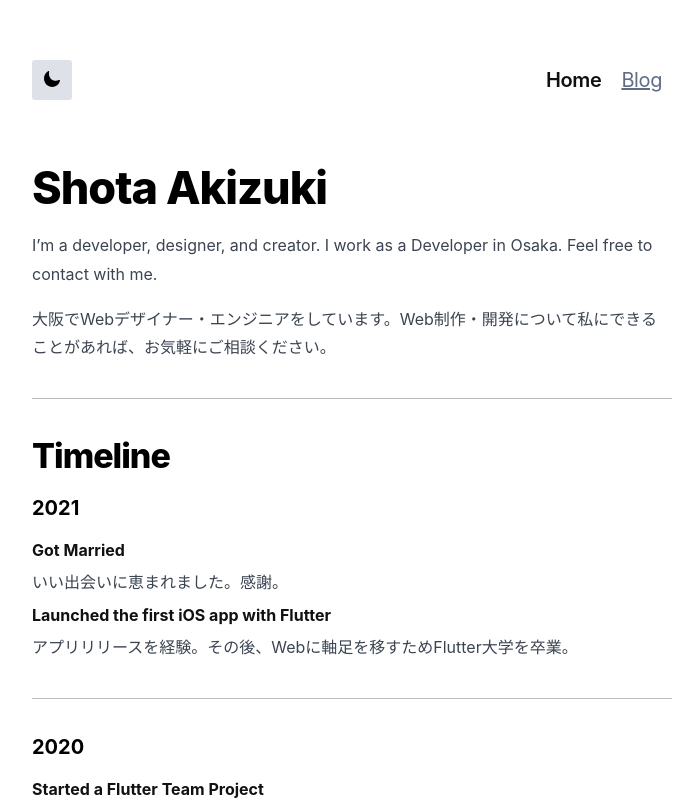
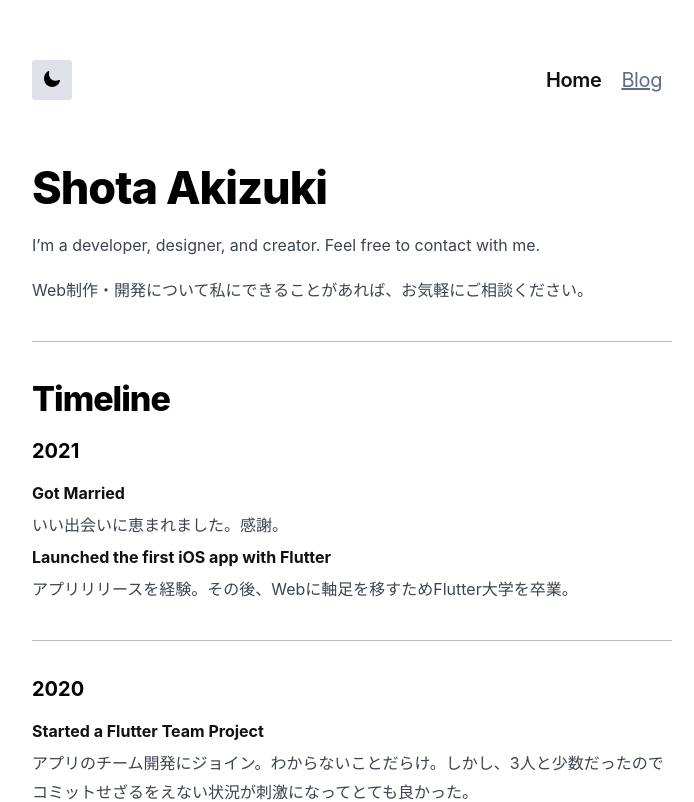
Before and after one commit to shota-akizuki/shota-dev, a Next.js app: page / in a window 1280 px wide. Shown: the top 802 px of the page, without its empty margins (288-982 px from the left). Built offline with nearby package versions, Linux system fonts and the light colour scheme.

Commit message:
Update home text.

```diff
--- a/pages/index.tsx
+++ b/pages/index.tsx
@@ -46,11 +46,10 @@ export default function Home() {
       <div className={styles.main}>
         <h1>Shota Akizuki</h1>
         <p>
-          I’m a developer, designer, and creator. I work as a Developer in
-          Osaka. Feel free to contact with me.
+          I’m a developer, designer, and creator. Feel free to contact with me.
         </p>
         <p>
-          大阪でWebデザイナー・エンジニアをしています。Web制作・開発について私にできることがあれば、お気軽にご相談ください。
+          Web制作・開発について私にできることがあれば、お気軽にご相談ください。
         </p>
         <Divider />
         <Timeline />
```
